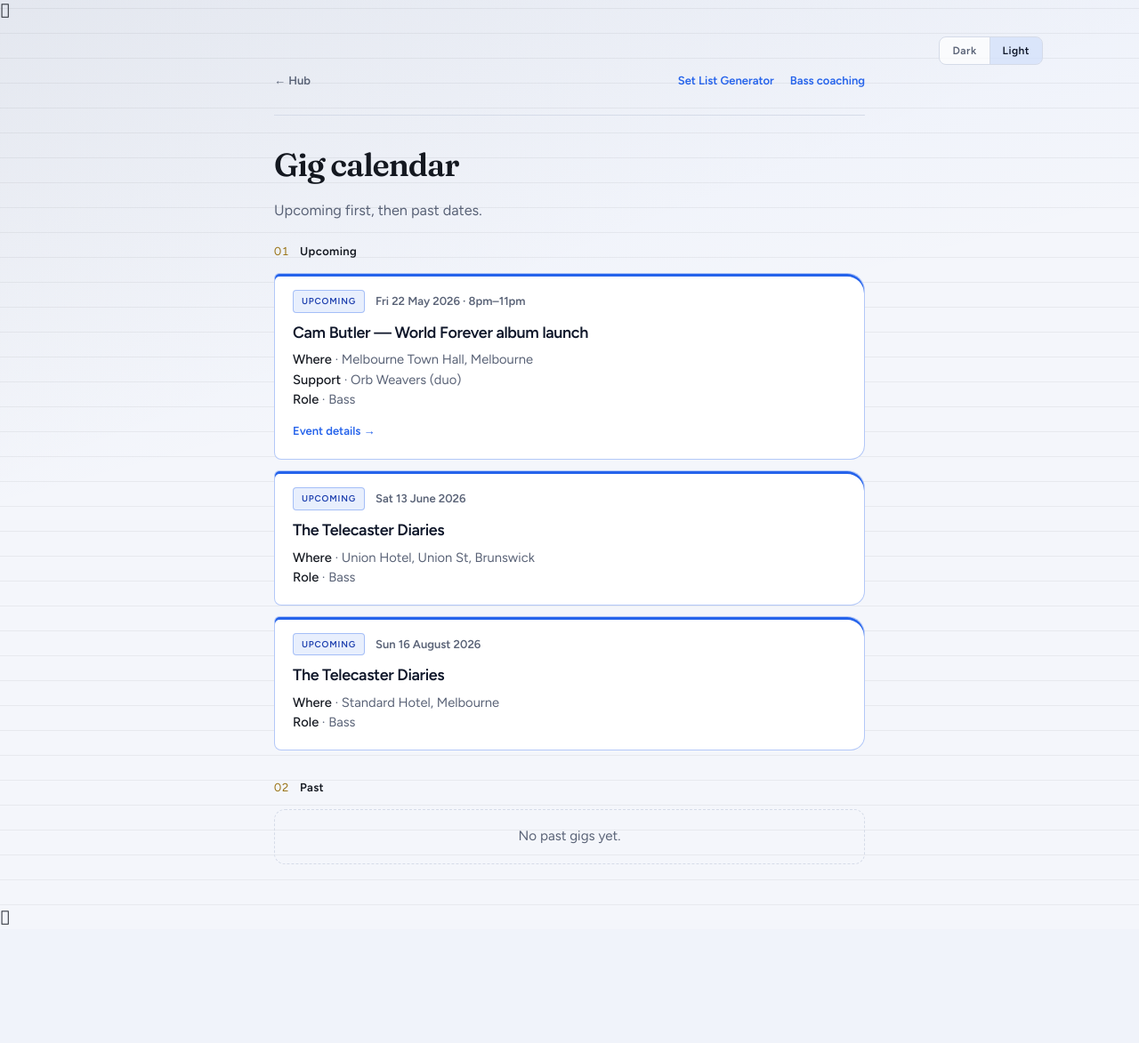
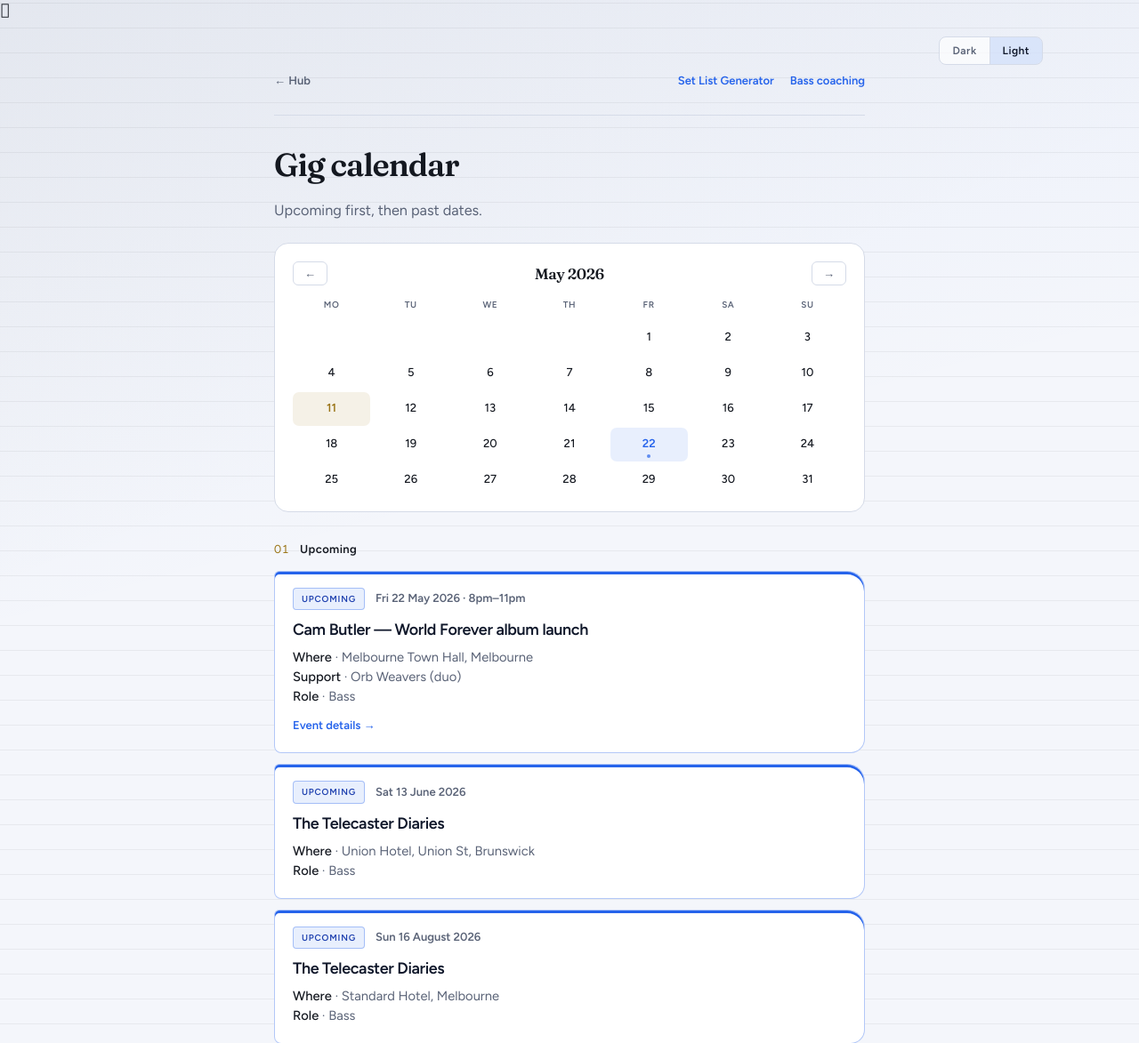
Before and after one commit to andypapmedialight/anthemic-hub, a PHP site: page /gigs/ in a window 1280 px wide. Shown: the top 1173 px of the page at 89% size. Before the commit the page ends 1040 px from the top, so only its background shows below. Run offline with PHP 8.4, Linux system fonts and the light colour scheme.

Commit message:
- Admin form — "Link" renamed "Event link"; three new URL fields added: Tickets link (col 1), Maps link (col 2), Venue link (full width)   - sanitizeGig — all four link fields go through sanitizeUrl() (strips non-http/https, caps at 500 chars)   - knownGigKeys — new fields included so they're never treated as unknown extras   - buildCard — renders whichever of the four links are present as a flex row: Event details → Tickets → Map → Venue →   - .gig-actions CSS — flex row with flex-wrap so links reflow on narrow screens

```diff
--- a/assets/js/gigs.js
+++ b/assets/js/gigs.js
@@ -20,6 +20,14 @@
 })();
 
 (function () {
+  var MONTH_NAMES = ["January","February","March","April","May","June",
+                     "July","August","September","October","November","December"];
+  var DOW = ["Mo","Tu","We","Th","Fr","Sa","Su"];
+
+  var calYear = new Date().getFullYear();
+  var calMonth = new Date().getMonth();
+  var calGigDates = {}; // "YYYY-MM-DD" -> ["Title", ...]
+
   function todayYmd() {
     var d = new Date();
     var y = d.getFullYear();
@@ -57,6 +65,70 @@
       .replace(/"/g, "&quot;");
   }
 
+  function renderCalendar() {
+    var calEl = document.getElementById("gig-calendar");
+    if (!calEl) return;
+
+    var todayStr = todayYmd();
+    var firstDay = new Date(calYear, calMonth, 1);
+    var startDow = (firstDay.getDay() + 6) % 7; // Mon = 0
+    var daysInMonth = new Date(calYear, calMonth + 1, 0).getDate();
+
+    var html = "<div class=\"cal-header\">"
+      + "<button class=\"cal-nav\" id=\"cal-prev\" aria-label=\"Previous month\">&#8592;</button>"
+      + "<span class=\"cal-title\">" + MONTH_NAMES[calMonth] + " " + calYear + "</span>"
+      + "<button class=\"cal-nav\" id=\"cal-next\" aria-label=\"Next month\">&#8594;</button>"
+      + "</div>"
+      + "<div class=\"cal-grid\" role=\"grid\" aria-label=\"" + MONTH_NAMES[calMonth] + " " + calYear + "\">";
+
+    for (var h = 0; h < 7; h++) {
+      html += "<div class=\"cal-dow\" role=\"columnheader\">" + DOW[h] + "</div>";
+    }
+    for (var e = 0; e < startDow; e++) {
+      html += "<div class=\"cal-day\" aria-hidden=\"true\"></div>";
+    }
+    for (var d = 1; d <= daysInMonth; d++) {
+      var mm = String(calMonth + 1).padStart(2, "0");
+      var dd = String(d).padStart(2, "0");
+      var dateStr = calYear + "-" + mm + "-" + dd;
+      var cls = "cal-day";
+      var extra = "";
+      if (dateStr === todayStr) cls += " cal-day--today";
+      if (calGigDates[dateStr]) {
+        cls += " cal-day--has-gig";
+        var label = d + ", " + esc(calGigDates[dateStr].join(", "));
+        extra = " role=\"button\" tabindex=\"0\" data-cal-date=\"" + esc(dateStr)
+              + "\" aria-label=\"" + label + "\"";
+      }
+      html += "<div class=\"" + cls + "\"" + extra + ">" + d + "</div>";
+    }
+    html += "</div>";
+
+    calEl.innerHTML = html;
+    calEl.removeAttribute("hidden");
+
+    document.getElementById("cal-prev").addEventListener("click", function () {
+      calMonth--;
+      if (calMonth < 0) { calMonth = 11; calYear--; }
+      renderCalendar();
+    });
+    document.getElementById("cal-next").addEventListener("click", function () {
+      calMonth++;
+      if (calMonth > 11) { calMonth = 0; calYear++; }
+      renderCalendar();
+    });
+
+    calEl.querySelectorAll("[data-cal-date]").forEach(function (btn) {
+      btn.addEventListener("click", function () {
+        var target = document.querySelector("[data-gig-date=\"" + btn.getAttribute("data-cal-date") + "\"]");
+        if (target) target.scrollIntoView({ behavior: "smooth", block: "nearest" });
+      });
+      btn.addEventListener("keydown", function (e) {
+        if (e.key === "Enter" || e.key === " ") { e.preventDefault(); btn.click(); }
+      });
+    });
+  }
+
   function buildCard(g, upcoming) {
     var ymd = parseYmd(g.date);
     if (!ymd) return null;
@@ -68,17 +140,25 @@
     if (supportLine) metaParts.push(supportLine);
     if (roleLine) metaParts.push(roleLine);
     var meta = metaParts.length ? "<p class=\"gig-meta\">" + metaParts.join("<br />") + "</p>" : "";
-    var link = (g.link && String(g.link).trim())
-      ? "<div class=\"gig-actions\"><a href=\"" + esc(g.link) + "\" target=\"_blank\" rel=\"noopener noreferrer\">Event details →</a></div>"
+    var actionDefs = [
+      [g.link,         "Event details"],
+      [g.tickets_link, "Tickets"],
+      [g.maps_link,    "Map"],
+      [g.venue_link,   "Venue"],
+    ];
+    var actionItems = actionDefs.filter(function (l) { return l[0] && String(l[0]).trim(); });
+    var link = actionItems.length
+      ? "<div class=\"gig-actions\">" + actionItems.map(function (l) {
+          return "<a href=\"" + esc(l[0]) + "\" target=\"_blank\" rel=\"noopener noreferrer\">" + esc(l[1]) + " →</a>";
+        }).join("") + "</div>"
       : "";
     var badge = upcoming ? "<span class=\"badge upcoming\">Upcoming</span>" : "<span class=\"badge past\">Past</span>";
     var cls = "gig-card" + (upcoming ? " gig-card--upcoming" : "");
     return (
-      "<article class=\"" + cls + "\">" +
+      "<article class=\"" + cls + "\" data-gig-date=\"" + esc(g.date) + "\">" +
         "<div class=\"row-top\">" + badge + "<span class=\"gig-date\">" + esc(formatWhen(ymd, g.time)) + "</span></div>" +
         "<h3 class=\"gig-title\">" + esc(g.title) + "</h3>" +
-        meta +
-        link +
+        meta + link +
       "</article>"
     );
   }
@@ -97,15 +177,19 @@
       var today = todayYmd();
       var upcoming = [];
       var past = [];
+
       for (var i = 0; i < list.length; i++) {
         var g = list[i];
         if (!g || typeof g !== "object") continue;
         if (!g.date || !g.title) continue;
         var ymd = parseYmd(g.date);
         if (!ymd) continue;
+        if (!calGigDates[g.date]) calGigDates[g.date] = [];
+        calGigDates[g.date].push(g.title);
         if (g.date >= today) upcoming.push(g);
         else past.push(g);
       }
+
       upcoming.sort(function (a, b) { return compareYmd(parseYmd(a.date), parseYmd(b.date)); });
       past.sort(function (a, b) { return compareYmd(parseYmd(b.date), parseYmd(a.date)); });
 
@@ -115,6 +199,14 @@
       pastEl.innerHTML = past.length
         ? past.map(function (g) { return buildCard(g, false); }).join("")
         : "<p class=\"empty\">No past gigs yet.</p>";
+
+      // Jump to the month of the first upcoming gig if it exists
+      if (upcoming.length > 0) {
+        var first = parseYmd(upcoming[0].date);
+        if (first) { calYear = first.y; calMonth = first.m - 1; }
+      }
+
+      renderCalendar();
     })
     .catch(function () {
       errEl.hidden = false;
--- a/gigs/index.html
+++ b/gigs/index.html
@@ -233,14 +233,20 @@
       line-height: 1.5;
     }
     .gig-meta strong { color: var(--fg); font-weight: 500; }
-    .gig-actions { margin-top: 12px; }
+    .gig-actions {
+      margin-top: 12px;
+      display: flex;
+      flex-wrap: wrap;
+      gap: 6px 16px;
+      align-items: center;
+    }
     .gig-actions a {
-      display: inline-block;
       font-family: var(--font-ui);
       font-size: 13px;
       font-weight: 600;
       color: var(--accent-live);
       text-decoration: none;
+      white-space: nowrap;
     }
     .gig-actions a:hover { text-decoration: underline; text-underline-offset: 3px; }
     .empty {
@@ -258,6 +264,101 @@
       border: 1px solid var(--border-strong);
       background: var(--bg-card);
       color: var(--fg);
+    }
+    .cal-wrap {
+      margin-bottom: 32px;
+      background: var(--bg-card);
+      border: 1px solid var(--border);
+      border-radius: 16px;
+      padding: 20px 20px 16px;
+      user-select: none;
+    }
+    .cal-header {
+      display: flex;
+      align-items: center;
+      justify-content: space-between;
+      margin-bottom: 14px;
+    }
+    .cal-title {
+      font-family: var(--font-display);
+      font-size: 1.05rem;
+      font-weight: 600;
+      letter-spacing: -0.02em;
+    }
+    .cal-nav {
+      background: transparent;
+      border: 1px solid var(--border);
+      border-radius: 6px;
+      color: var(--fg-dim);
+      cursor: pointer;
+      font-family: var(--font-ui);
+      font-size: 13px;
+      line-height: 1;
+      padding: 6px 12px;
+    }
+    .cal-nav:hover { border-color: var(--border-strong); color: var(--fg); }
+    .cal-grid {
+      display: grid;
+      grid-template-columns: repeat(7, 1fr);
+      gap: 2px;
+    }
+    .cal-dow {
+      font-family: var(--font-ui);
+      font-size: 10px;
+      font-weight: 600;
+      letter-spacing: 0.06em;
+      text-transform: uppercase;
+      color: var(--fg-dim);
+      text-align: center;
+      padding-bottom: 8px;
+    }
+    .cal-day {
+      display: flex;
+      align-items: center;
+      justify-content: center;
+      height: 38px;
+      border-radius: 7px;
+      font-family: var(--font-ui);
+      font-size: 13px;
+      font-weight: 500;
+      color: var(--fg);
+      position: relative;
+    }
+    .cal-day--today {
+      background: rgba(201, 162, 39, 0.12);
+      color: var(--accent);
+      font-weight: 700;
+    }
+    .cal-day--has-gig {
+      background: var(--accent-live-soft);
+      color: var(--accent-live);
+      font-weight: 700;
+      cursor: pointer;
+    }
+    .cal-day--has-gig:hover,
+    .cal-day--has-gig:focus-visible {
+      background: rgba(107, 156, 255, 0.22);
+      outline: 2px solid var(--accent-live);
+      outline-offset: 1px;
+    }
+    .cal-day--today.cal-day--has-gig {
+      background: var(--accent-live-soft);
+      color: var(--accent-live);
+    }
+    .cal-day--has-gig::after {
+      content: '';
+      position: absolute;
+      bottom: 4px;
+      left: 50%;
+      transform: translateX(-50%);
+      width: 4px;
+      height: 4px;
+      border-radius: 50%;
+      background: currentColor;
+      opacity: 0.7;
+    }
+    html[data-theme="light"] .cal-day--today {
+      background: rgba(154, 116, 22, 0.1);
     }
   </style>
   <script src="/assets/js/theme-init.js"></script>
@@ -282,6 +383,8 @@
     <h1>Gig calendar</h1>
     <p class="lede">Upcoming first, then past dates.</p>
 
+    <div id="gig-calendar" class="cal-wrap" hidden></div>
+
     <p id="load-err" class="load-err" hidden></p>
 
     <h2 class="section-heading"><span class="sec-num" aria-hidden="true">01</span> <span class="sec-title">Upcoming</span></h2>
```
Also changed, not shown: gigs/admin/index.php (+32 -12 lines).
